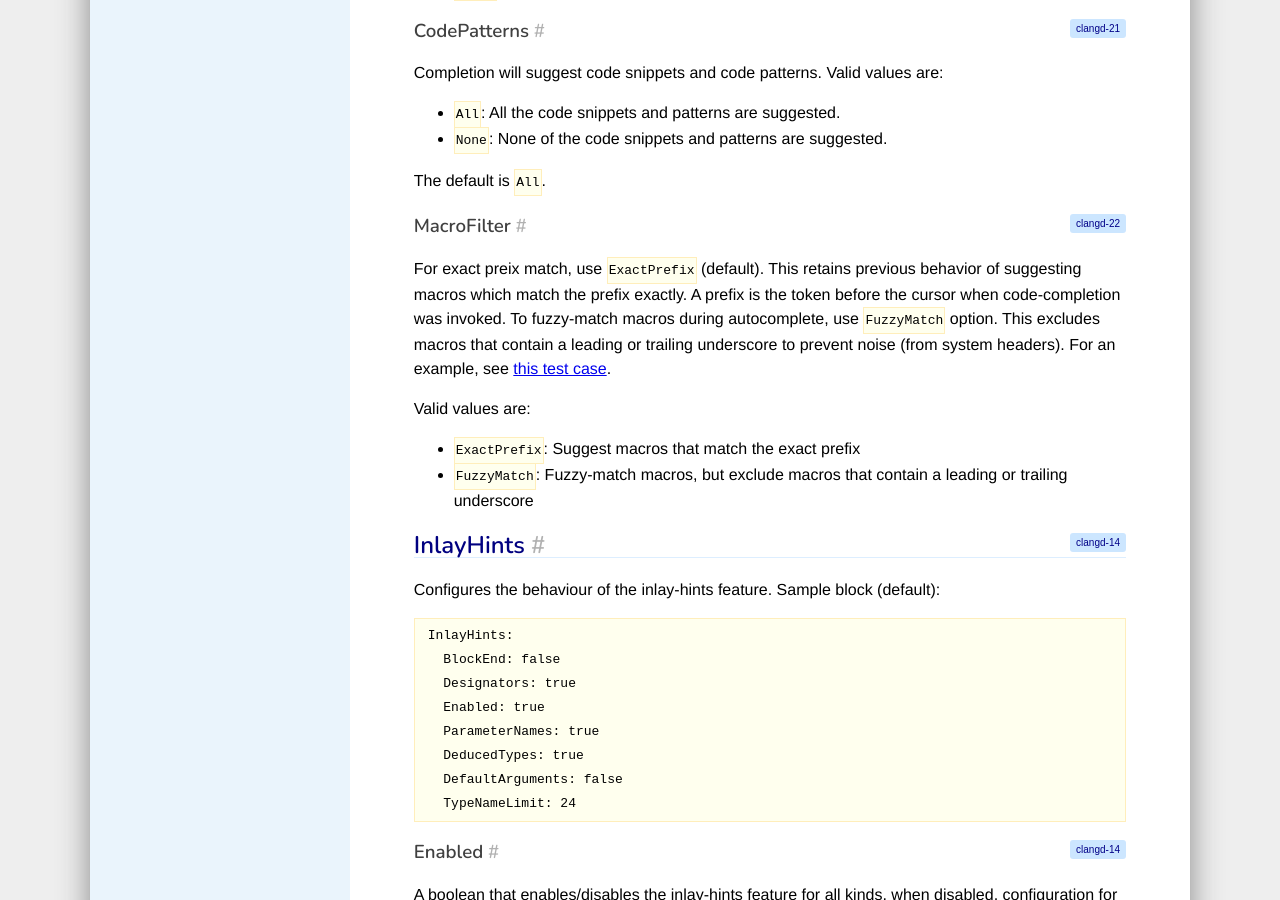
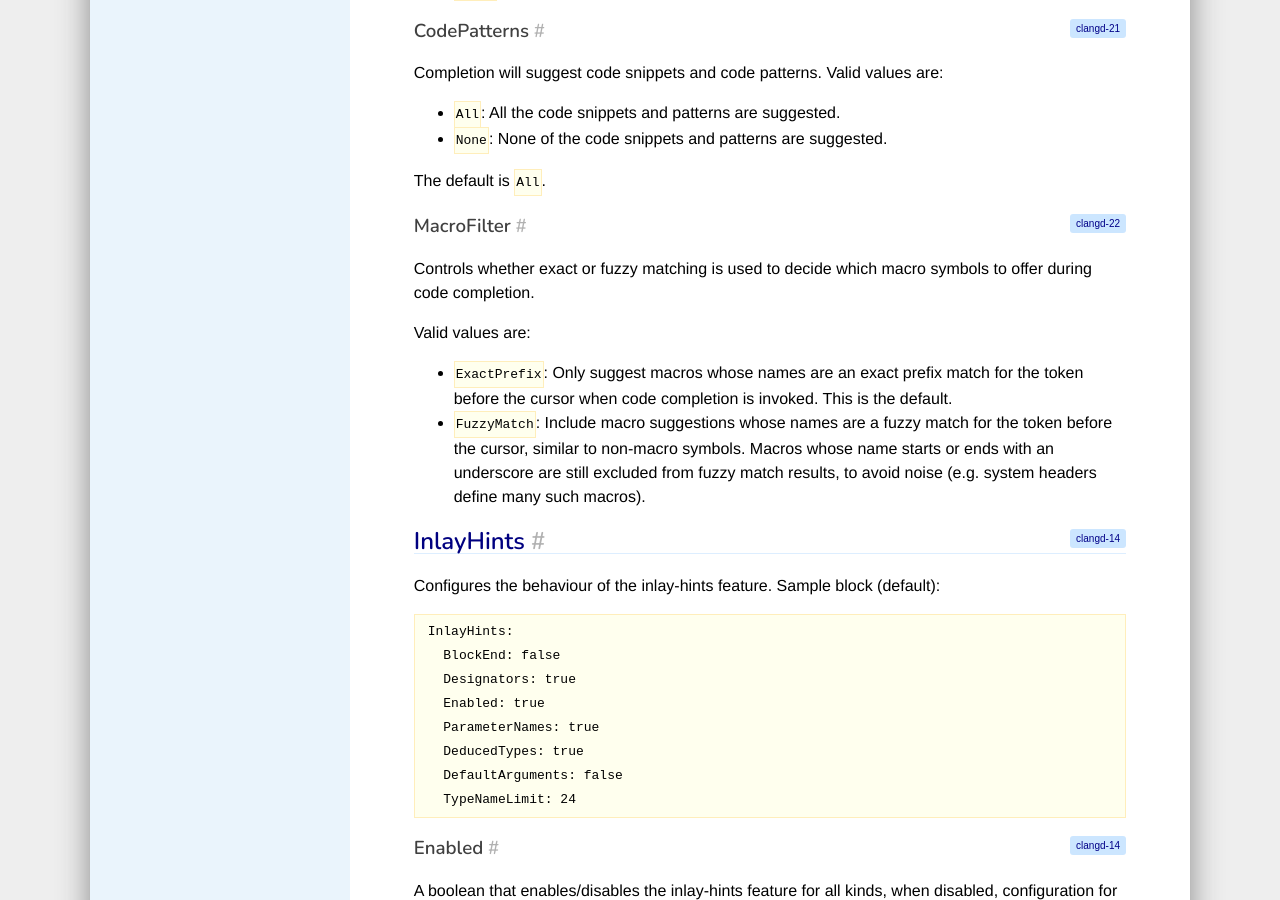
Before and after one commit to llvm/clangd-www, a Jekyll site: the page built from config.md, in a window 1280 px wide and 900 px high, scrolled down 9805 px. Built offline with Jekyll 4.4.1, drawn with Linux system fonts in a browser that asks for light colours; our own code applies the rules of GitHub Pages for plain Markdown files.

Commit message:
Revise MacroFilter doc wording

```diff
--- a/config.md
+++ b/config.md
@@ -442,16 +442,18 @@ The default is `All`.
 ### MacroFilter
 {:.v22}
 
-For exact preix match, use ``ExactPrefix`` (default). This retains previous
-behavior of suggesting macros which match the prefix exactly. A prefix is
-the token before the cursor when code-completion was invoked. To fuzzy-match
-macros during autocomplete, use ``FuzzyMatch`` option. This excludes macros
-that contain a leading or trailing underscore to prevent noise (from system
-headers). For an example, see [this test case](https://github.com/llvm/llvm-project/blob/0c1257cd46456513016b106d964dc5ad47c6289b/clang-tools-extra/clangd/unittests/CodeCompleteTests.cpp#L4695-L4751).
+Controls whether exact or fuzzy matching is used to decide which macro
+symbols to offer during code completion.
 
 Valid values are:
-- `ExactPrefix`: Suggest macros that match the exact prefix
-- `FuzzyMatch`: Fuzzy-match macros, but exclude macros that contain a leading or trailing underscore
+
+- `ExactPrefix`: Only suggest macros whose names are an exact prefix match
+  for the token before the cursor when code completion is invoked. This is
+  the default.
+- `FuzzyMatch`: Include macro suggestions whose names are a fuzzy match for
+  the token before the cursor, similar to non-macro symbols. Macros whose
+  name starts or ends with an underscore are still excluded from fuzzy match
+  results, to avoid noise (e.g. system headers define many such macros).
 
 ## InlayHints
 {:.v14}
```
